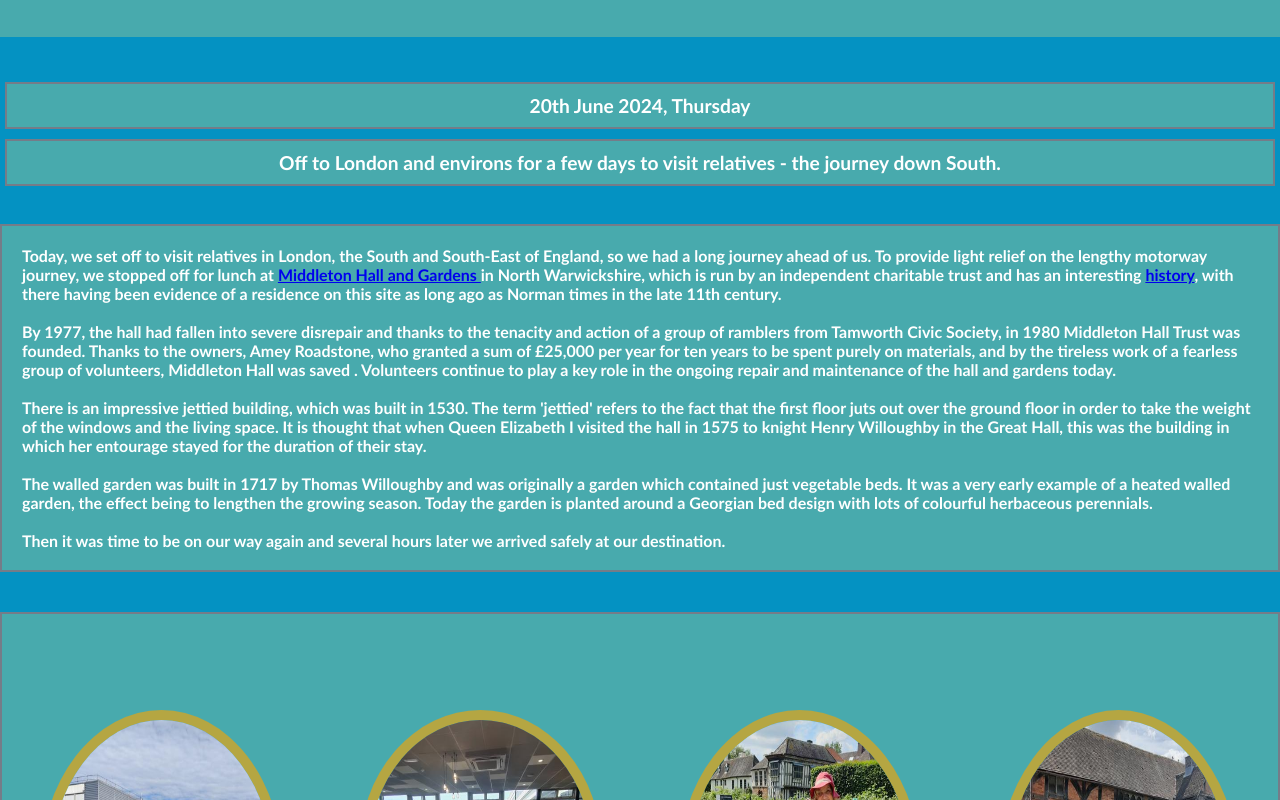
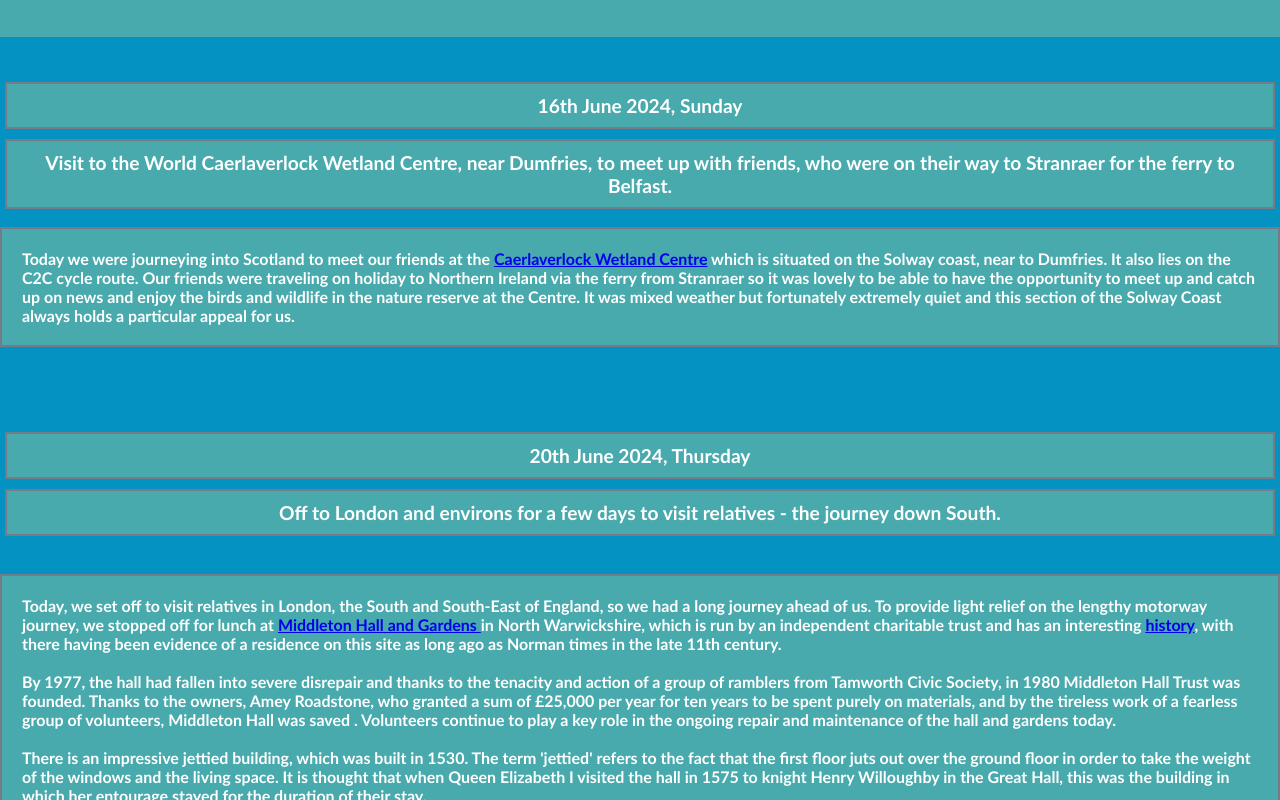
Before and after one commit to JillThomas799/thomasfamilyblog-2024-2025git, a React (Create React App) app: page /june2024 in a window 1280 px wide. Shown: the part 9160-9960 px from the top of the page. Built offline with nearby package versions, Linux system fonts and the light colour scheme.

Commit message:
Addition 16th, 21st and 22nd June 2024 blogs

```diff
--- a/src/June2024.js
+++ b/src/June2024.js
@@ -42,6 +42,7 @@ import JettiedBuilding from "./imagesresized/JettiedBuilding.jpg";
 import MiddletonEntrance from "./imagesresized/MiddletonEntrance.jpg";
 import MiddletonJillCourtyard from "./imagesresized/MiddletonJillCourtyard.jpg";
 import MiddletonCat from "./imagesresized/MiddletonCat.jpg";
+import LegionExhibitionEntrance from "./imagesresized/LegionExhibitionEntrance.jpg";
 
 export default function June2024() {
     return (
@@ -244,6 +245,18 @@ export default function June2024() {
             {/*Closing div SlideshowHostPhotoJune*/}
 
             <div className="datenewsDivJune">
+            <section className="dateJune">16th June 2024, Sunday</section>
+            <section className="newsheaderJune">Visit to the World Caerlaverlock Wetland Centre, near Dumfries, to meet up with friends, who were on their way to Stranraer
+              for the ferry to Belfast.</section>
+            <section className="newsJune">Today we were journeying into Scotland to meet our friends at the <Link to="https://www.wwt.org.uk/wetland-centres/caerlaverock/"
+            target="_blank" title="Click here to discover more about Caerlaverlock Wetland Centre">Caerlaverlock Wetland Centre</Link> which is situated on the Solway coast,
+            near to Dumfries. It also lies on the C2C cycle route. Our friends were traveling on holiday to Northern Ireland via the ferry from Stranraer
+            so it was lovely to be able to have the opportunity to meet up and catch up on news and enjoy the birds and wildlife in the nature reserve at the Centre. It was mixed weather but fortunately extremely quiet
+            and this section of the Solway Coast always holds a particular appeal for us.
+            </section>
+            </div>
+
+            <div className="datenewsDivJune">
             <section className="dateJune">20th June 2024, Thursday</section>
             <section className="newsheaderJune">Off to London and environs for a few days to visit relatives - the journey down South.</section>
             <br />
@@ -323,6 +336,42 @@ export default function June2024() {
             </fig>
           </div>
 
+          <div className="datenewsDivJune">
+            <section className="dateJune">21st June 2024, Friday</section>
+            <section className="newsheaderJune">Visit to the South East of England to see Jill's relatives</section>
+            <section className="newsJune">Traveled over to Essex today to visit Jill's relatives and catch up on the news of their on-going garden project.
+              A restful day relaxing and catching up on news after the last few days and before tomorrow, and a chance  to sit out in the garden.
+
+            </section>
+            </div>
+
+
+          <div className="datenewsDivJune">
+            <section className="dateJune">22nd June 2024, Saturday</section>
+            <section className="newsheaderJune">Visit to London to see Bernard's relative and the 'Legion: Life in the Roman Army Exhibition' at the British Museum.</section>
+            <section className="newsJune">Today was a great day. We took the train into London to meet up with Bernard's brother and visit the 'Legion:Life in the Roman
+              Army' Exhibition at the British Museum. Then it was lunch at Gaia on Great Russell Street and in the afternoon, we took the tube via Piccadilly Circus
+              to Regent's Park and St John's Lodge Park.<br /><br /> We then walked several miles across the city, exploring as we went along, to reach the
+              <Link to="https://www.germangymnasium.com/" target="_blank" title="Click here to discover more about the German Gymnasium Restaurant"
+              > German Gymnasium </Link> Restaurant on King's Boulevard, King's Cross, where we had a very enjoyable meal.
+            </section>
+            </div>
+
+            <div className="SlideshowHostPhotoJune">
+            <Link to ="https://photos.app.goo.gl/ZQ7doyTucnoWWYmM7" target="_blank" title="Click on the link and read the full comments on each photo to accompany us on our visit to London" ><strong>
+            <div className="slideshowinstructionsJune"><strong> Click on the image below to open the photo album of our visit to London.
+            <br /> <br />The individual comments on the photos will take you through the full story of our trip.
+            <br /><br />  Please note: The 2 photos from inside the exhibition ie. the Roman legionary's shield or scutum <br /> and the Draco's head have been permitted to be taken
+            for non-commercial purposes only.<br /><br />
+            </strong>
+            </div>   {/*Closing div slideshowinstructionsJune*/}
+
+            <img className="slideshowentryJune" src={LegionExhibitionEntrance} alt="" />
+            </strong>
+            </Link>
+            </div>
+            {/*Closing div SlideshowHostPhotoJune*/}
+
         </div>
     );
 }
```
Also changed, not shown: src/imagesresized/LegionExhibitionEntrance.jpg (added).
